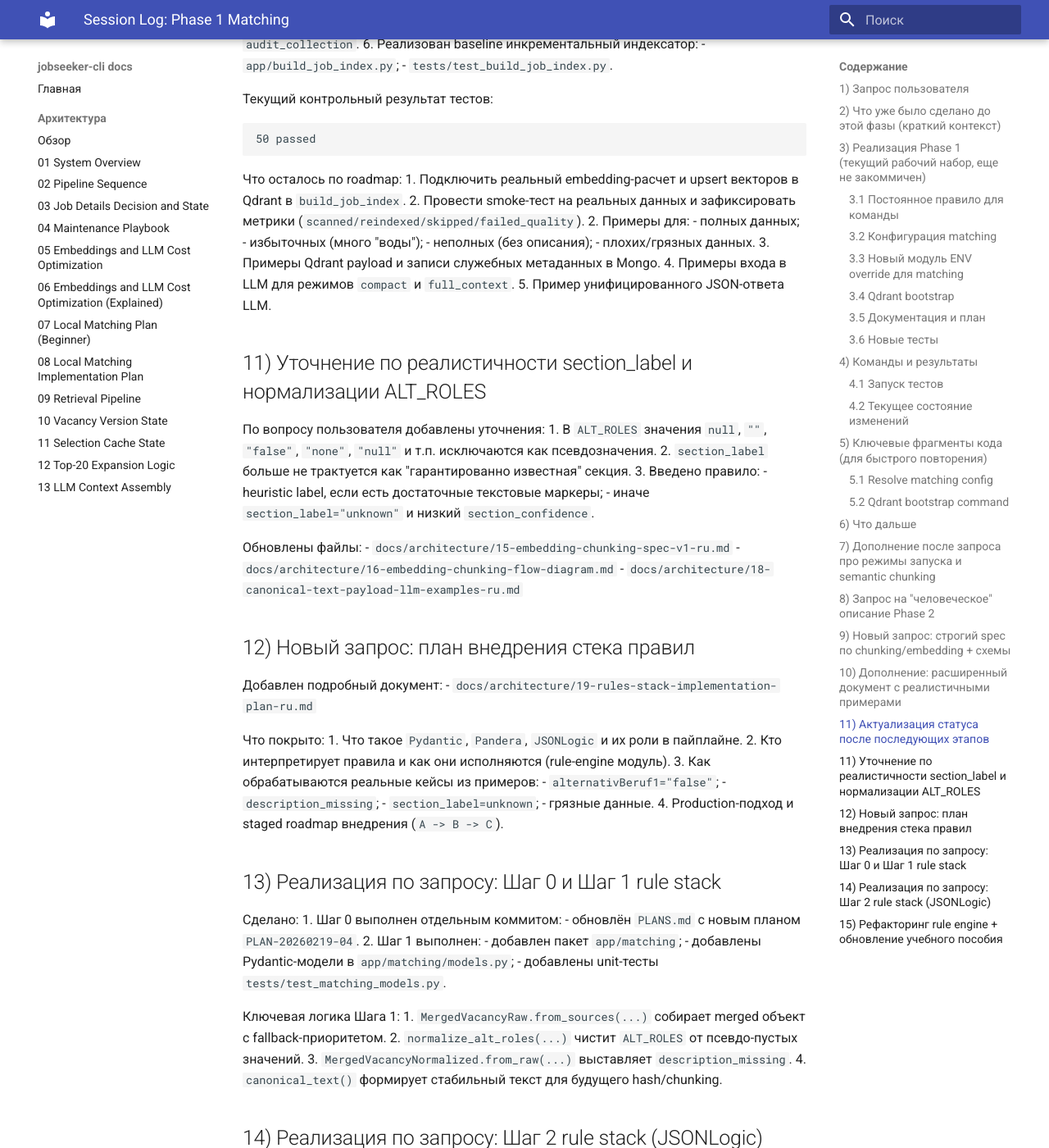
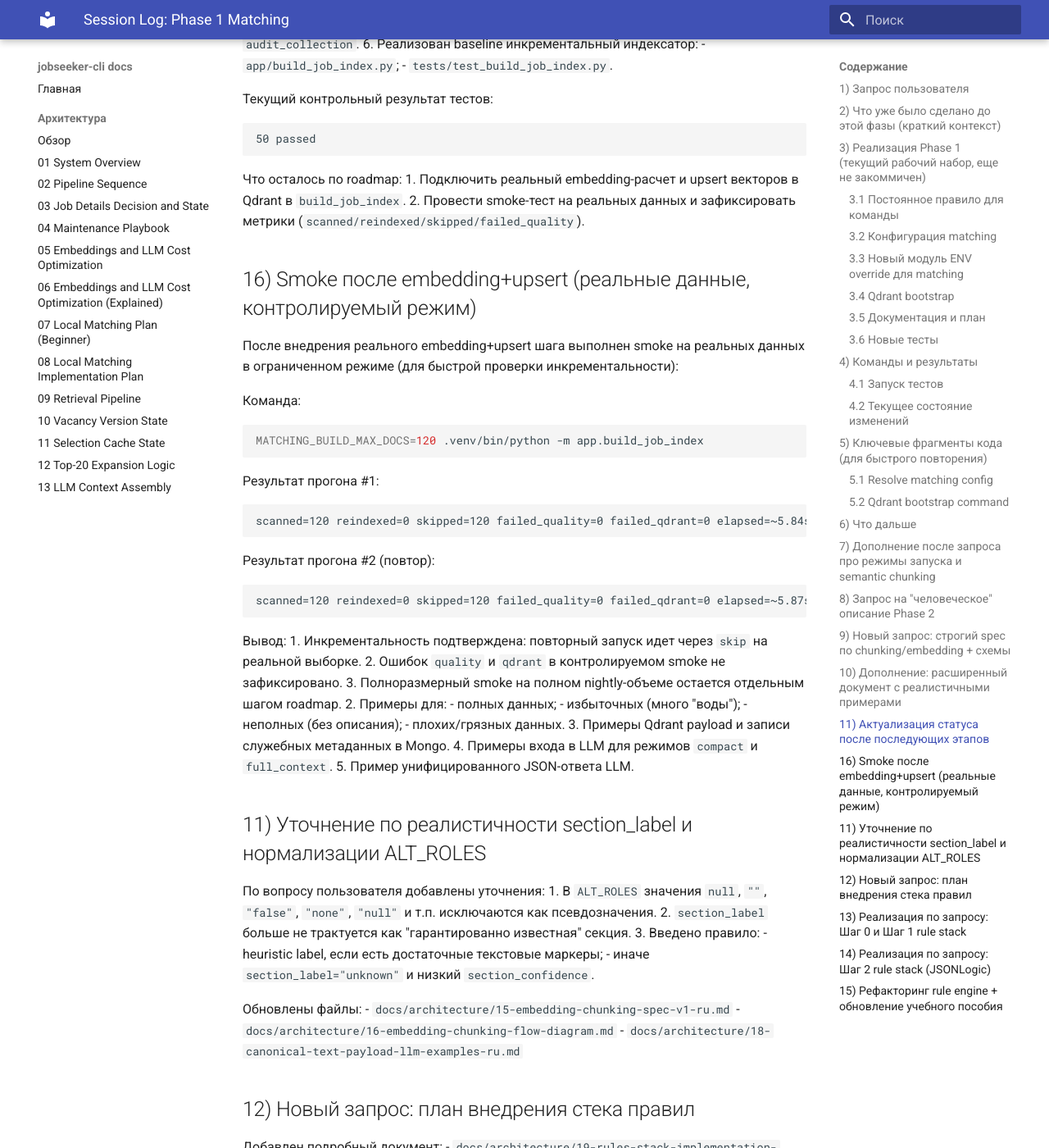
Before and after one commit to oleksiydi/jobseeker-cli-dev, an MkDocs documentation site: the page built from docs/worklog/2026-02-19-session-phase1-matching.md, in a window 1280 px wide and 1400 px high, scrolled down 4906 px. Shown: the whole window at 82% size. Built offline with MkDocs 1.6.1 and Material for MkDocs 9.7.7, drawn with Linux system fonts in a browser that asks for light colours; a script that is not in the unit is left out.

Commit message:
chore(smoke): add capped real-data run mode and record smoke metrics

````diff
--- a/docs/worklog/2026-02-19-session-phase1-matching.md
+++ b/docs/worklog/2026-02-19-session-phase1-matching.md
@@ -247,6 +247,31 @@ result = client.ensure_collection()
 Что осталось по roadmap:
 1. Подключить реальный embedding-расчет и upsert векторов в Qdrant в `build_job_index`.
 2. Провести smoke-тест на реальных данных и зафиксировать метрики (`scanned/reindexed/skipped/failed_quality`).
+
+## 16) Smoke после embedding+upsert (реальные данные, контролируемый режим)
+
+После внедрения реального embedding+upsert шага выполнен smoke на реальных данных
+в ограниченном режиме (для быстрой проверки инкрементальности):
+
+Команда:
+```bash
+MATCHING_BUILD_MAX_DOCS=120 .venv/bin/python -m app.build_job_index
+```
+
+Результат прогона #1:
+```text
+scanned=120 reindexed=0 skipped=120 failed_quality=0 failed_qdrant=0 elapsed=~5.84s
+```
+
+Результат прогона #2 (повтор):
+```text
+scanned=120 reindexed=0 skipped=120 failed_quality=0 failed_qdrant=0 elapsed=~5.87s
+```
+
+Вывод:
+1. Инкрементальность подтверждена: повторный запуск идет через `skip` на реальной выборке.
+2. Ошибок `quality` и `qdrant` в контролируемом smoke не зафиксировано.
+3. Полноразмерный smoke на полном nightly-объеме остается отдельным шагом roadmap.
 2. Примеры для:
 - полных данных;
 - избыточных (много "воды");
````
Also changed, not shown: PLANS.md (+2 -2 lines), 1 other file.
